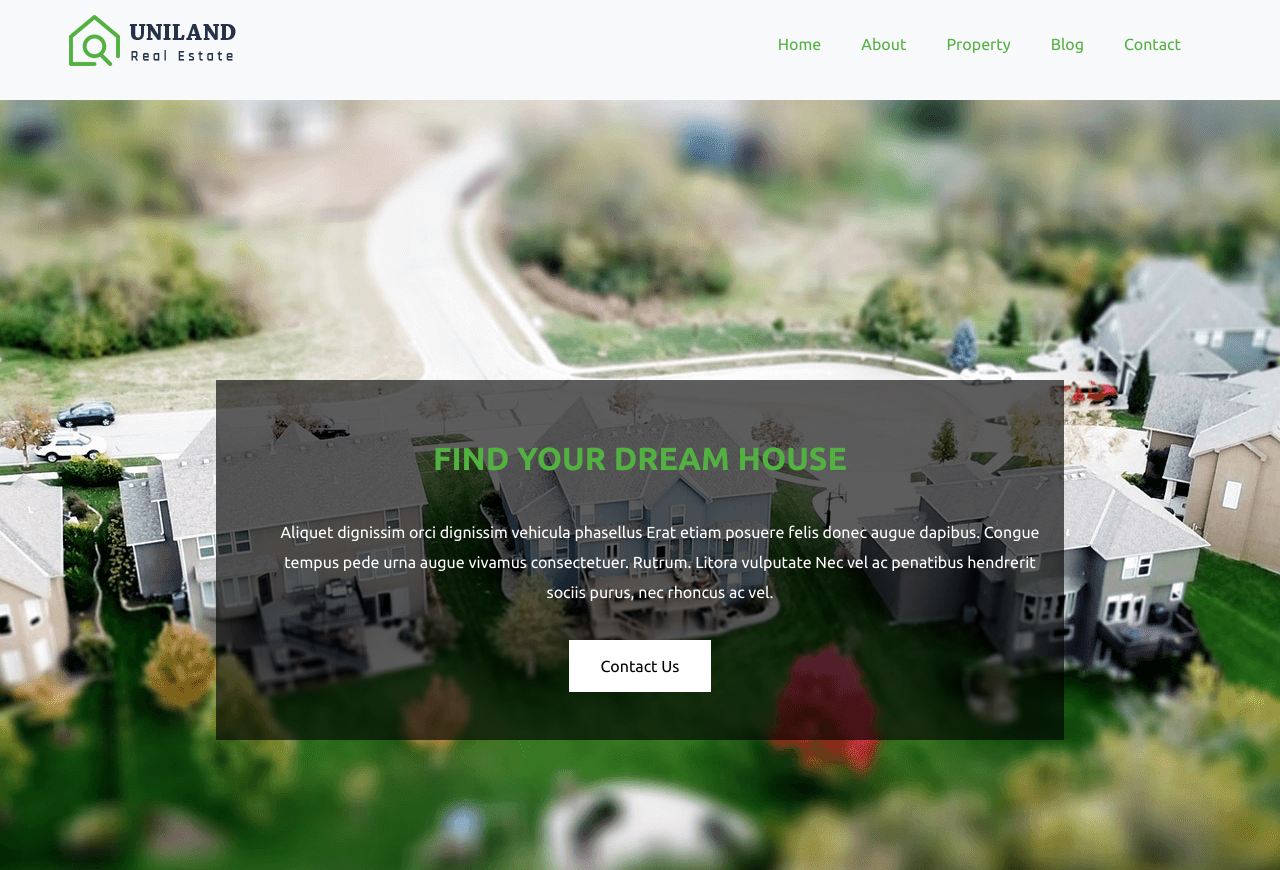
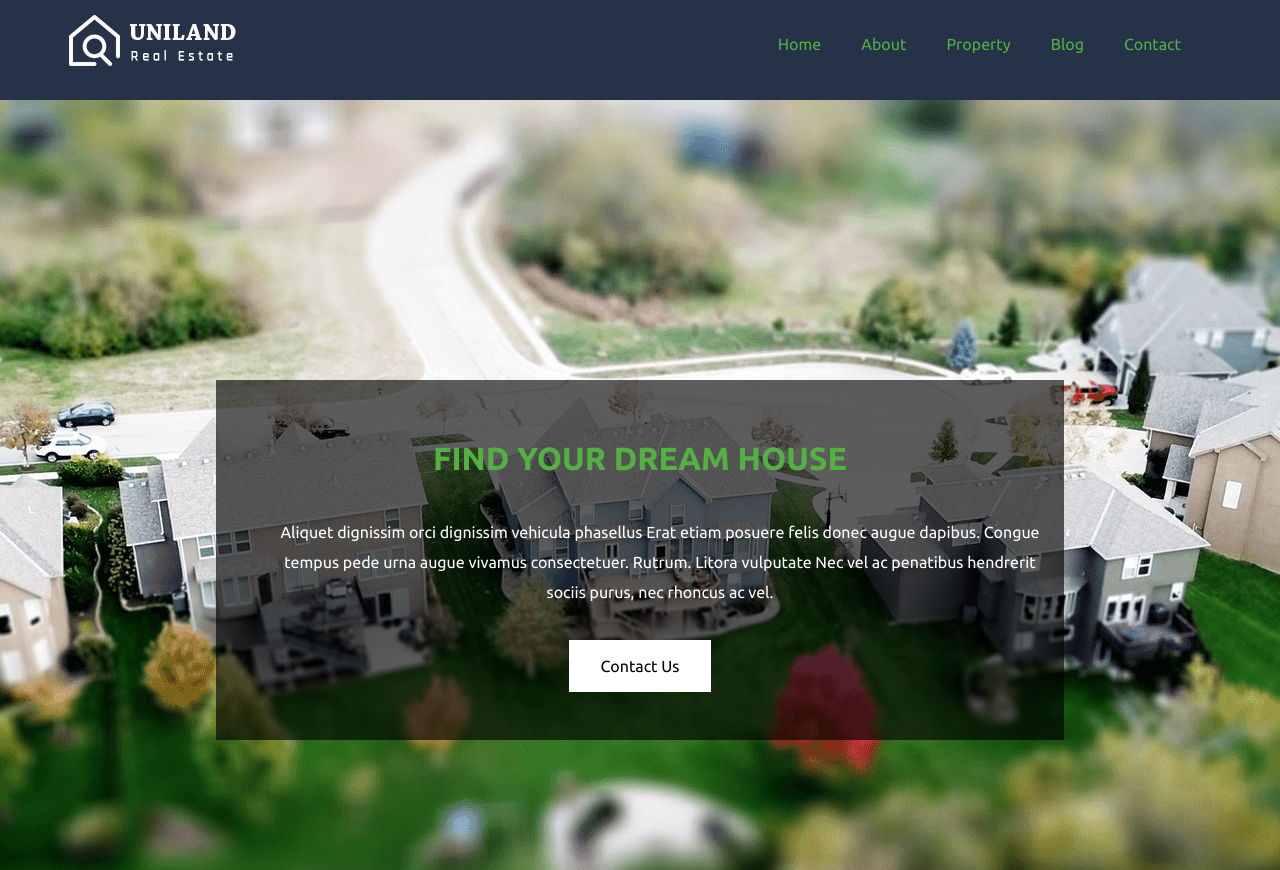
Before and after one commit to Bahadur777/Real_Estate, a plain HTML site: page index.html in a window 1280 px wide. Shown: the top 870 px of the page. Drawn offline with nearby package versions, Linux system fonts and the light colour scheme.

Commit message:
header section fixed

```diff
--- a/index.html
+++ b/index.html
@@ -32,7 +32,7 @@
           <div class="header-logo">
             <div class="logo">
               <a href="index.html">
-                <img src="image/logo.png" alt="" />
+                <img src="image/logo-full-white.png" alt="" />
               </a>
             </div>
           </div>
--- a/style.css
+++ b/style.css
@@ -34,11 +34,16 @@ p{
 
 .header{
     width: 100%;
+    position: static;
+    top: 0;
+    left: 0;
+    bottom: 0;
+    background-color: #253248;
 }
 .header-section{
     width: 100%;
     height: 100px;
-    float: left;
+
 }
 .header-logo{
     float: left;
```
